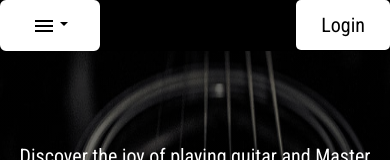
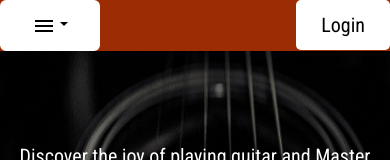
Before and after one commit to jankovulovic/coinis_project, a React (Create React App) app: page / in a window 390 px wide. Shown: the top 160 px of the page. Built offline with nearby package versions, Linux system fonts and the light colour scheme; no server answers.

Commit message:
mini promjena

```diff
--- a/src/Componente/Header/Header.module.css
+++ b/src/Componente/Header/Header.module.css
@@ -8,7 +8,7 @@
   font-size: 24px;
   position: sticky;
   top: 0;
-  background-color: rgba(156, 44, 3, 0.863);
+  background-color: rgba(156, 44, 3);
   color: white;
   z-index: 10;
 }
@@ -99,8 +99,12 @@
 
   #navbarMenu {
     display: flex !important;
-    background-color: black !important;
+    background-color: rgba(156, 44, 3) !important;
     justify-content: space-between !important;
+    position: sticky;
+    top: 0;
+    color: white;
+    z-index: 10;
   }
 
   .loginDivMenu {
```
